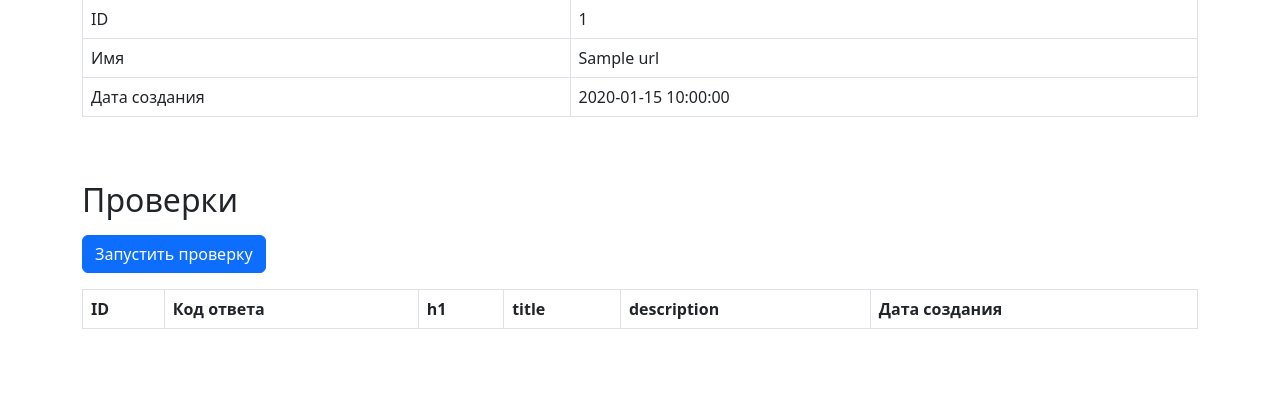
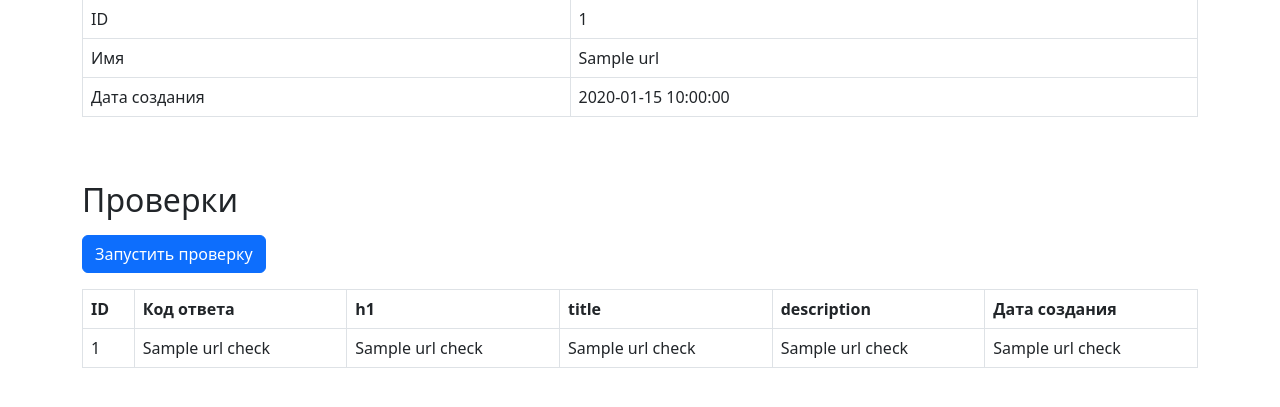
Before and after one commit to Mirdalan-p/python-project-83, a Flask app: page /urls/1 in a window 1280 px wide. Shown: the part 203-610 px from the top of the page. Run offline with Flask 2, Linux system fonts and the light colour scheme; a database or web service that is not in the repository returns one stand-in record (values such as "Sample title"); lists and menus that the app fills with data are empty; some libraries are stand-ins or nearby versions.

Commit message:
4rd step

```diff
--- a/database.sql
+++ b/database.sql
@@ -6,3 +6,13 @@ CREATE TABLE urls
     name varchar(255),
     created_at timestamp
 );
+
+DROP TABLE IF EXISTS url_checks CASCADE;
+CREATE TABLE url_checks
+(id bigint PRIMARY KEY GENERATED ALWAYS AS IDENTITY,
+url_id bigint REFERENCES urls (id) NOT NULL,
+status_code int,
+h1 varchar(255),
+title varchar(255),
+description text,
+created_at timestamp);
--- a/page_analyzer/main.py
+++ b/page_analyzer/main.py
@@ -61,7 +61,24 @@ def show_specific_url(id):
     result = curr.fetchone()
     if not result:
         db.close()
-        return render_template('/404.html'), 404
-    db.close
+        return redirect('/404.html'), 404
+    curr.execute(f"SELECT * FROM url_checks"
+                 f" WHERE url_id = '{id}' ORDER BY id DESC;")
+    checks = curr.fetchall()
+    db.close()
     return render_template('urls/url_id.html',
-                           result=result)
+                           result=result,
+                           checks=checks)
+
+
+@app.post('/urls/<id>/checks')
+def make_check(id):
+    db = get_database()
+    curr = db.cursor()
+    curr.execute(
+        f"INSERT INTO url_checks ("
+        f"url_id, created_at) VALUES ({id}, '{date.today()}')"
+    )
+    db.commit()
+    db.close()
+    return redirect(f'/urls/{int(id)}')
--- a/page_analyzer/templates/urls/url_id.html
+++ b/page_analyzer/templates/urls/url_id.html
@@ -50,7 +50,7 @@
   </div>
 
     <h2 class="mt-5 mb-3">Проверки</h2>
-    <form method="post" action="/urls/2/checks">
+    <form method="post" action="/urls/{{ result[0] }}/checks">
     <input type="submit" class="btn btn-primary" value="Запустить проверку">
     </form>
 
@@ -64,8 +64,18 @@
         <th>title</th>
         <th>description</th>
         <th>Дата создания</th>
+
     </tr>
-
+    {% for check in checks %}
+    <tr>
+      <td>{{ check[0] }}</td>
+      <td>{{ check[2] }}</td>
+      <td>{{ check[3] }}</td>
+      <td>{{ check[4] }}</td>
+      <td>{{ check[5] }}</td>
+      <td>{{ check[6] }}</td>
+    </tr>
+    {% endfor %}
       </tbody>
     </table>
   </div>
```
